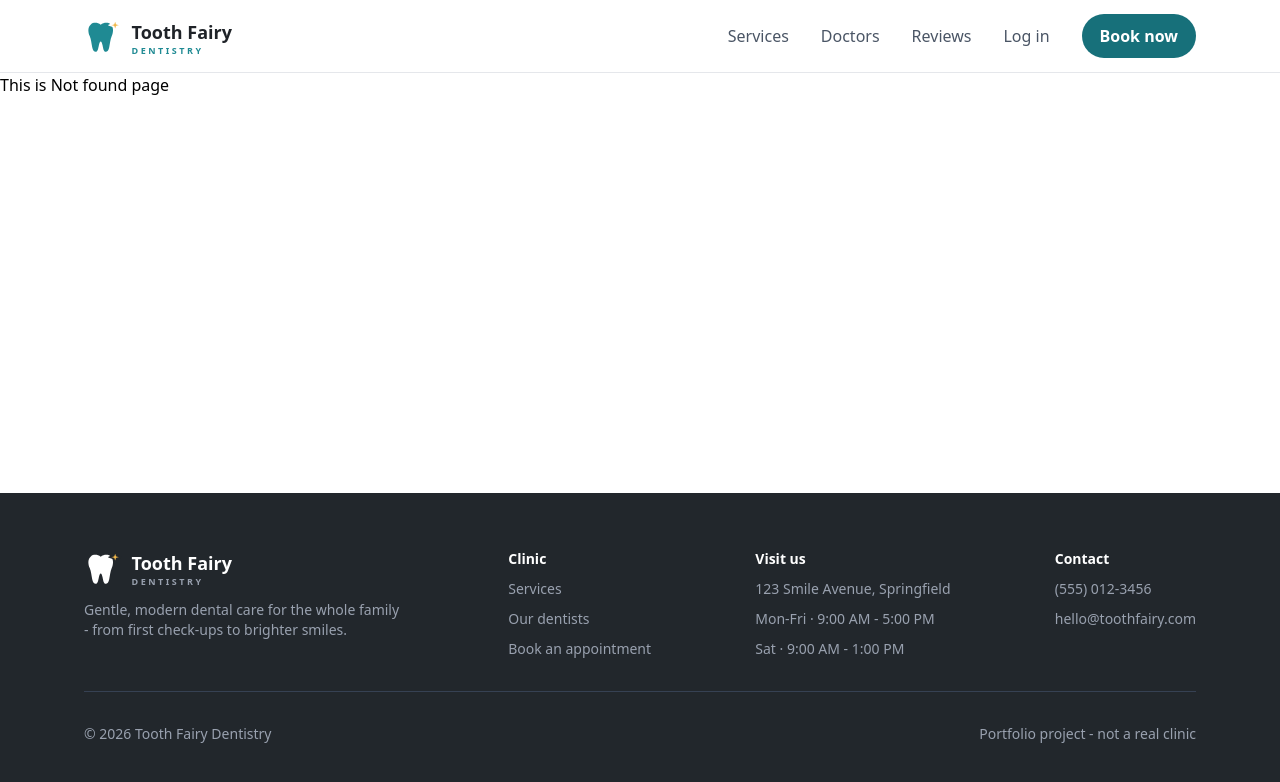
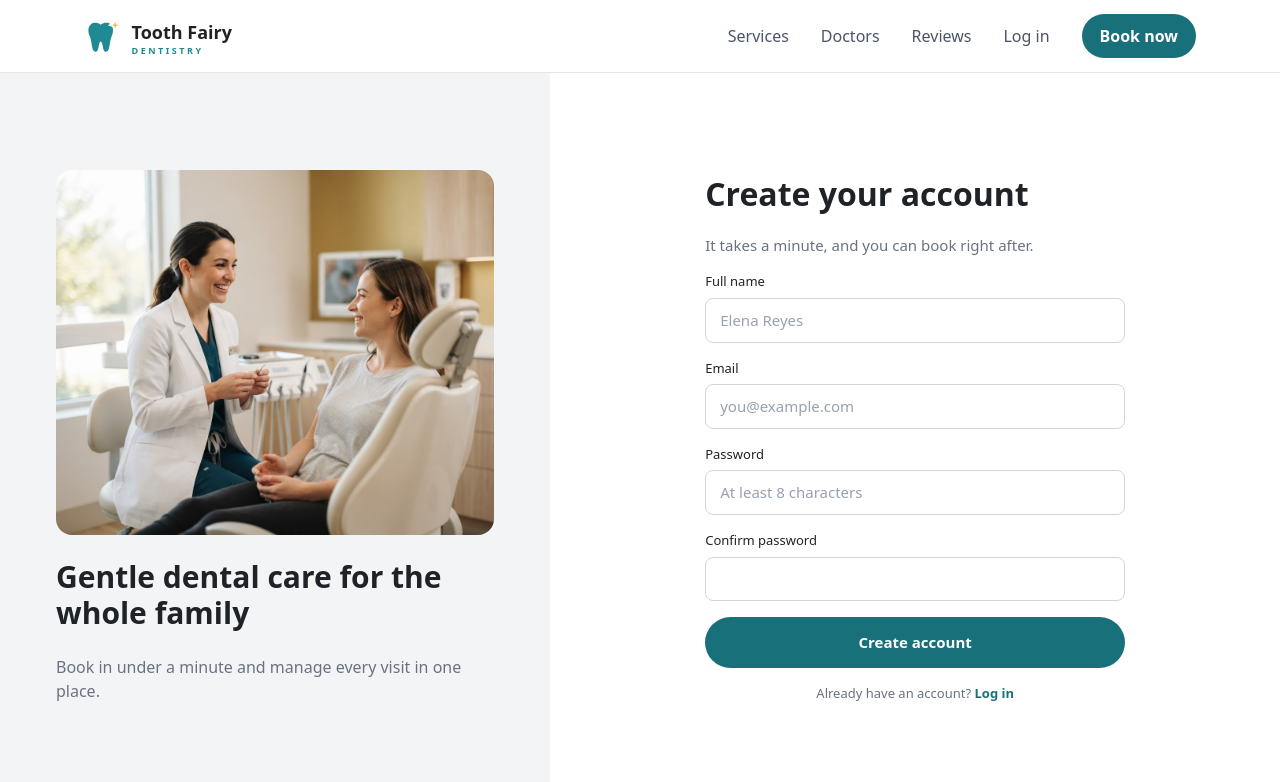
Before and after one commit to Justin-25/DentalClinic-FullStack-project, a React app in the folder frontend/: page /signup in a window 1280 px wide. Shown: the top 782 px of the page. Built offline with nearby package versions, Linux system fonts and the light colour scheme; the HTML template or start-up script is replaced by a standard one.

Commit message:
Add Sign up page with field-level validation; share the auth photo panel via AuthLayout.

```diff
--- a/frontend/src/auth/AuthContext.jsx
+++ b/frontend/src/auth/AuthContext.jsx
@@ -19,6 +19,16 @@ export function AuthProvider({ children }) {
     if (meQ.error?.status === 401) clearToken();
   }, [meQ.error]);
 
+  function startSession(res) {
+    setToken(res.token);
+    queryClient.setQueryData(["me"], {
+      data: {
+        user: res.data.user,
+      },
+    });
+    return res.data.user;
+  }
+
   async function login(email, password) {
     const res = await api("/users/login", {
       method: "POST",
@@ -27,13 +37,15 @@ export function AuthProvider({ children }) {
         password,
       },
     });
-    setToken(res.token);
-    queryClient.setQueryData(["me"], {
-      data: {
-        user: res.data.user,
-      },
+    return startSession(res);
+  }
+
+  async function signup(form) {
+    const res = await api("/users/signup", {
+      method: "POST",
+      body: form,
     });
-    return res.data.user;
+    return startSession(res);
   }
 
   function logout() {
@@ -45,6 +57,7 @@ export function AuthProvider({ children }) {
     user: meQ.data?.data.user ?? null,
     isLoading: meQ.isLoading,
     login,
+    signup,
     logout,
   };
 
--- a/frontend/src/components/TextField.jsx
+++ b/frontend/src/components/TextField.jsx
@@ -1,7 +1,8 @@
 import { useId } from "react";
 
-export default function TextField({ label, ...inputProps }) {
+export default function TextField({ label, error, ...inputProps }) {
   const id = useId();
+  const errorId = `${id}-error`;
 
   return (
     <div className="space-y-1.5">
@@ -10,9 +11,17 @@ export default function TextField({ label, ...inputProps }) {
       </label>
       <input
         id={id}
+        aria-invalid={!!error}
+        aria-describedby={error ? errorId : undefined}
         {...inputProps}
-        className="w-full rounded-lg border border-gray-300 bg-white px-3.5 py-3 text-ink text-[15px] outline-none transition-colors duration-150 ease-soft placeholder:text-gray-400 focus:border-brand focus:ring-2 focus:ring-brand/20"
+        className={`w-full rounded-lg border bg-white px-3.5 py-3 text-[15px] leading-tight text-ink outline-none transition-colors duration-150 ease-soft placeholder:text-gray-400 focus:ring-2
+          ${error ? "border-red-400 focus:ring-red-200" : "border-gray-300 focus:border-brand focus:ring-brand/20"}`}
       />
+      {error && (
+        <p id={errorId} className="text-[12px] font-medium text-red-700">
+          {error}
+        </p>
+      )}
     </div>
   );
 }
--- a/frontend/src/layouts/AuthLayout.jsx
+++ b/frontend/src/layouts/AuthLayout.jsx
@@ -1,13 +1,30 @@
 import { Outlet, ScrollRestoration } from "react-router";
 import Header from "../components/Header";
+import authImg from "../assets/auth-dentist-patient.jpg";
 
 export default function AuthLayout() {
   return (
     <div className="flex min-h-screen flex-col">
       <ScrollRestoration />
       <Header />
-      <main className="flex flex-1">
-        <Outlet />
+      <main className="grid flex-1 md:grid-cols-[43fr_57fr]">
+        {/* LEFT: brand photo (desktop only) */}
+        <aside className="hidden flex-col justify-center gap-6 bg-gray-100 p-14 md:flex">
+          <img
+            src={authImg}
+            alt=""
+            className="aspect-6/5 w-full rounded-2xl object-cover"
+          />
+          <h2 className="text-3xl font-bold text-ink">
+            Gentle dental care for the whole family
+          </h2>
+          <p className="text-gray-500">
+            Book in under a minute and manage every visit in one place.
+          </p>
+        </aside>
+        <div className="flex items-center justify-center px-5 py-14">
+          <Outlet />
+        </div>
       </main>
     </div>
   );
--- a/frontend/src/pages/auth/Login.jsx
+++ b/frontend/src/pages/auth/Login.jsx
@@ -4,7 +4,6 @@ import { useMutation } from "@tanstack/react-query";
 import { useAuth } from "../../auth/AuthContext";
 import { FaCircleExclamation } from "react-icons/fa6";
 import TextField from "../../components/TextField";
-import authImg from "../../assets/auth-dentist-patient.jpg";
 
 const MESSAGES = {
   INVALID_CREDENTIALS: "Email or password is incorrect.",
@@ -39,24 +38,8 @@ export default function Login() {
     loginM.error && (MESSAGES[loginM.error.code] ?? loginM.error.message);
 
   return (
-    <div className="grid w-full md:grid-cols-[43fr_57fr]">
-      {/* LEFT: brand photo (desktop only) */}
-      <aside className="hidden flex-col justify-center gap-6 bg-gray-100 p-14 md:flex">
-        <img
-          src={authImg}
-          alt=""
-          className="aspect-6/5 w-full rounded-2xl object-cover"
-        />
-        <h2 className="text-3xl font-bold text-ink">
-          Gentle dental care for the whole family
-        </h2>
-        <p className="text-gray-500">
-          Book in under a minute and manage every visit in one place.
-        </p>
-      </aside>
-
+    <div className="flex items-center justify-center px-5 py-14">
       {/* RIGHT: the form */}
-      <div className="flex items-center justify-center px-5 py-14">
       <form
         onSubmit={handleSubmit}
         className="w-full max-w-105 space-y-4"
@@ -119,6 +102,5 @@ export default function Login() {
         </p>
       </form>
     </div>
-    </div>
   );
 }
--- /dev/null
+++ b/frontend/src/pages/auth/Signup.jsx
@@ -0,0 +1,144 @@
+import { useState } from "react";
+import { Link, Navigate, useNavigate, useSearchParams } from "react-router";
+import { useMutation } from "@tanstack/react-query";
+import { FaCircleExclamation } from "react-icons/fa6";
+import { useAuth } from "../../auth/AuthContext";
+import TextField from "../../components/TextField";
+
+function validate(form) {
+  const errors = {};
+  if (!form.name.trim()) errors.name = "Please enter your name.";
+  if (!/^\S+@\S+\.\S+$/.test(form.email))
+    errors.email = "Please enter a valid email.";
+  if (form.password.length < 8) errors.password = "Use at least 8 characters.";
+  if (form.passwordConfirm !== form.password)
+    errors.passwordConfirm = "Passwords don't match.";
+  return errors;
+}
+
+export default function Signup() {
+  const { user, signup } = useAuth();
+  const navigate = useNavigate();
+  const [searchParams] = useSearchParams();
+  const redirectTo = searchParams.get("redirect") || "/";
+
+  const [form, setForm] = useState({
+    name: "",
+    email: "",
+    password: "",
+    passwordConfirm: "",
+  });
+  const [submitted, setSubmitted] = useState(false);
+
+  const signupM = useMutation({
+    mutationFn: () => signup(form),
+    onSuccess: () => navigate(redirectTo, { replace: true }),
+  });
+
+  if (user) return <Navigate to={redirectTo} replace />;
+
+  const errors = validate(form);
+  const showErrors = submitted;
+
+  function handleChange(e) {
+    setForm({
+      ...form,
+      [e.target.name]: e.target.value,
+    });
+  }
+
+  function handleSubmit(e) {
+    e.preventDefault();
+    setSubmitted(true);
+    if (Object.keys(errors).length > 0) return;
+    signupM.mutate();
+  }
+
+  const isTaken = signupM.error?.code === "DUPLICATE_VALUE";
+
+  return (
+    <form
+      onSubmit={handleSubmit}
+      className="w-full max-w-105 space-y-4"
+      noValidate
+    >
+      <h1 className="text-[32px] font-bold text-ink">Create your account</h1>
+      <p className="text-[15px] text-gray-500">
+        It takes a minute, and you can book right after.
+      </p>
+
+      <TextField
+        label="Full name"
+        name="name"
+        autoComplete="name"
+        value={form.name}
+        onChange={handleChange}
+        error={showErrors && errors.name}
+        placeholder="Elena Reyes"
+      />
+      <TextField
+        label="Email"
+        name="email"
+        type="email"
+        autoComplete="email"
+        value={form.email}
+        onChange={handleChange}
+        error={showErrors && errors.email}
+        placeholder="you@example.com"
+      />
+      <TextField
+        label="Password"
+        name="password"
+        type="password"
+        autoComplete="new-password"
+        value={form.password}
+        onChange={handleChange}
+        error={showErrors && errors.password}
+        placeholder="At least 8 characters"
+      />
+      <TextField
+        label="Confirm password"
+        name="passwordConfirm"
+        type="password"
+        autoComplete="new-password"
+        value={form.passwordConfirm}
+        onChange={handleChange}
+        error={showErrors && errors.passwordConfirm}
+      />
+
+      {signupM.error && (
+        <p
+          role="alert"
+          className="flex items-start gap-2 py-3 rounded-lg border border-red-200 bg-red-50 px-3.5 text-[13px] font-medium text-red-800"
+        >
+          <FaCircleExclamation aria-hidden="true" className="mt-0.5 shrink-0" />
+          {isTaken ? (
+            <span>
+              That email is already registered.{" "}
+              <Link to="/login" className="font-semibold underline">
+                Log in instead
+              </Link>
+            </span>
+          ) : (
+            signupM.error.message
+          )}
+        </p>
+      )}
+
+      <button
+        type="submit"
+        disabled={signupM.isPending}
+        className="w-full rounded-full bg-brand py-3.5 text-[15px] font-semibold text-white transition duration-200 ease-soft hover:bg-brand-dark disabled:opacity-60"
+      >
+        {signupM.isPending ? "Creating account..." : "Create account"}
+      </button>
+
+      <p className="text-center text-[13px] text-gray-500">
+        Already have an account?{" "}
+        <Link to="/login" className="font-semibold text-brand">
+          Log in
+        </Link>
+      </p>
+    </form>
+  );
+}
--- a/frontend/src/router.jsx
+++ b/frontend/src/router.jsx
@@ -9,6 +9,7 @@ import Reviews from "./pages/public/Reviews";
 import NotFound from "./pages/public/NotFound";
 import Login from "./pages/auth/Login";
 import AuthLayout from "./layouts/AuthLayout";
+import Signup from "./pages/auth/Signup";
 
 export const router = createBrowserRouter([
   {
@@ -25,6 +26,9 @@ export const router = createBrowserRouter([
   },
   {
     element: <AuthLayout />,
-    children: [{ path: "login", element: <Login /> }],
+    children: [
+      { path: "login", element: <Login /> },
+      { path: "signup", element: <Signup /> },
+    ],
   },
 ]);
```
Lines whose indentation alone changed are shown as unchanged.
